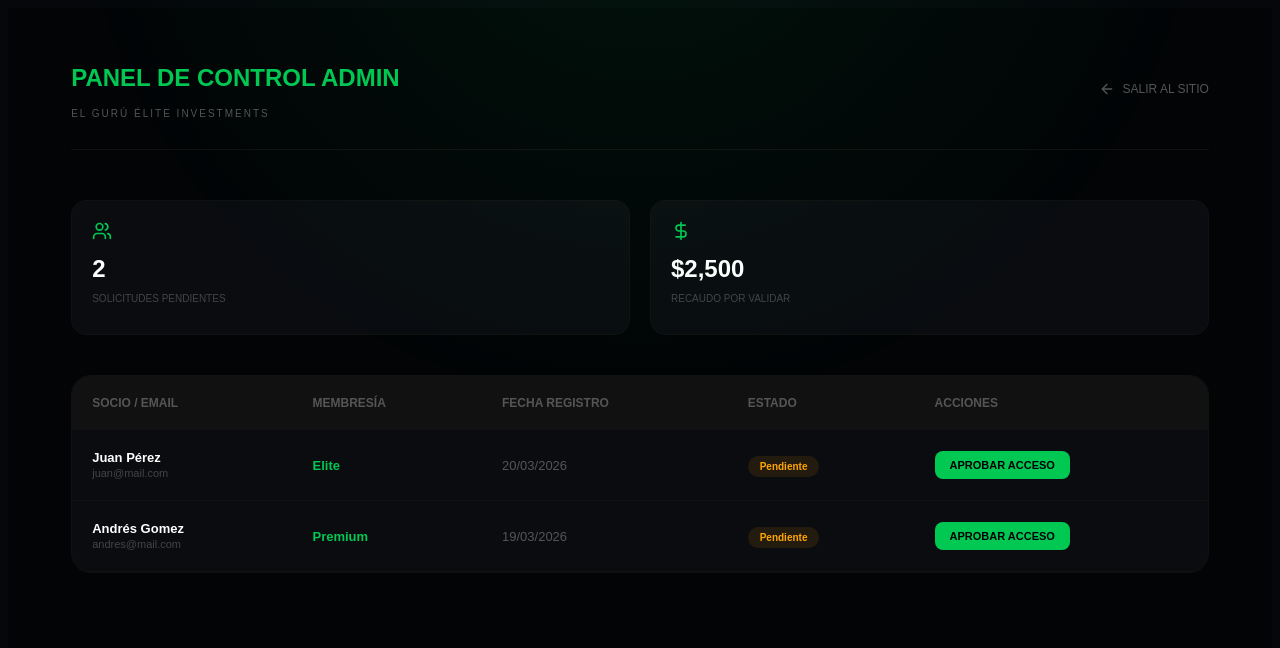
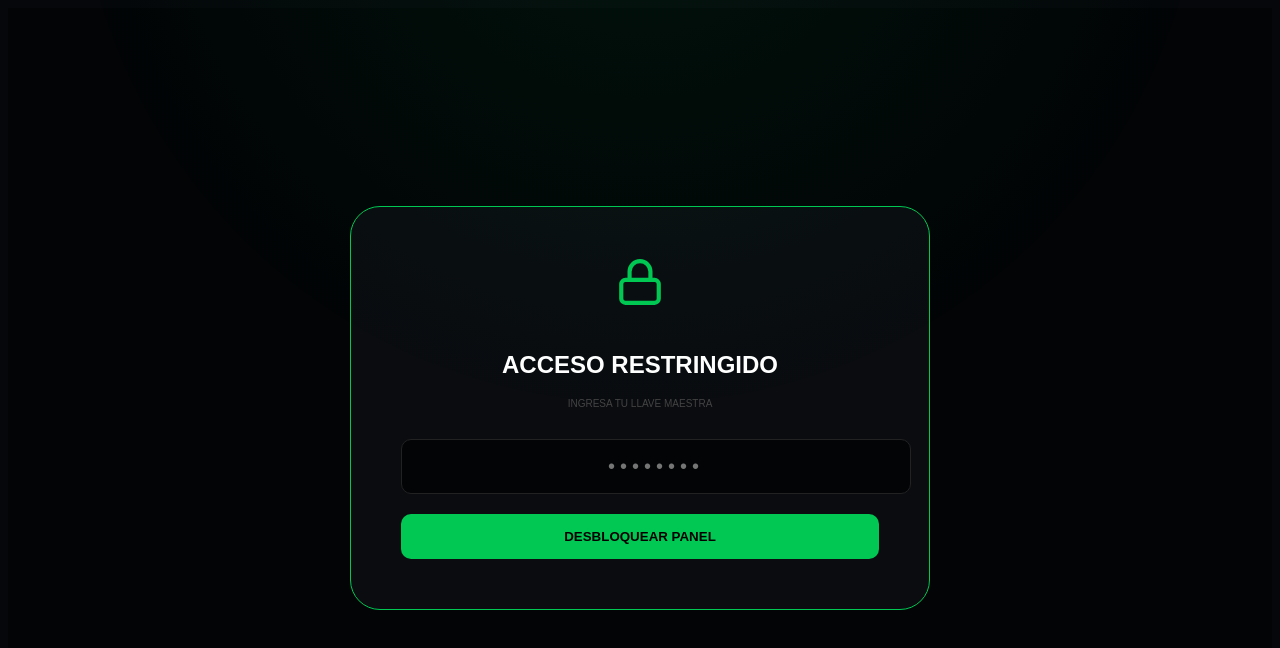
Before and after one commit to DeVx1978/el-guru-elite, a Next.js app: page /admin in a window 1280 px wide. Shown: the top 648 px of the page. Built offline with nearby package versions, Linux system fonts and the light colour scheme.

Commit message:
Implementacion de Control Total y Seguridad Admin

```diff
--- a/src/app/admin/page.tsx
+++ b/src/app/admin/page.tsx
@@ -1,93 +1,119 @@
 "use client";
 import React, { useState } from 'react';
-import { Users, CheckCircle, XCircle, DollarSign, ArrowLeft, ShieldCheck } from 'lucide-react';
+import { Users, ShieldCheck, UserX, Trash2, Eye, DollarSign, ArrowLeft, Lock, Power, PowerOff } from 'lucide-react';
 import Link from 'next/link';
 
-export default function AdminDashboard() {
-  // Simulamos datos que vendrán de la base de datos
-  const [usuarios, setUsuarios] = useState([
-    { id: 1, nombre: "Juan Pérez", email: "juan@mail.com", plan: "Elite", estado: "Pendiente", fecha: "20/03/2026" },
-    { id: 2, nombre: "Andrés Gomez", email: "andres@mail.com", plan: "Premium", estado: "Pendiente", fecha: "19/03/2026" },
+export default function AdminControlTotal() {
+  const [isLocked, setIsLocked] = useState(true);
+  const [pass, setPass] = useState("");
+
+  // DATOS DE SOCIOS (Esto se conectará a tu base de datos después)
+  const [socios, setSocios] = useState([
+    { id: 1, nombre: "Juan Pérez", email: "juan@mail.com", plan: "Elite", precio: 1500, estado: "Pendiente", registro: "20/03/2026" },
+    { id: 2, nombre: "Andrés Gomez", email: "andres@mail.com", plan: "Premium", precio: 1000, estado: "Activo", registro: "19/03/2026" },
   ]);
 
-  const aprobarUsuario = (id: number) => {
-    setUsuarios(usuarios.map(u => u.id === id ? { ...u, estado: "Activo" } : u));
-    alert("Usuario activado con éxito. Se le ha enviado acceso al Proyecto Gurú.");
+  // FUNCIONES DE CONTROL TOTAL
+  const toggleEstado = (id: number) => {
+    setSocios(socios.map(s => s.id === id ? { ...s, estado: s.estado === "Activo" ? "Suspendido" : "Activo" } : s));
   };
+
+  const eliminarSocio = (id: number) => {
+    if(confirm("¿ESTÁS SEGURO? Esta acción borrará al socio y sus datos permanentemente.")) {
+      setSocios(socios.filter(s => s.id !== id));
+    }
+  };
+
+  const verInfo = (socio: any) => {
+    alert(`DATOS COMPLETOS DE: ${socio.nombre}\nEmail: ${socio.email}\nMembresía: ${socio.plan}\nPrecio: $${socio.precio}\nFecha: ${socio.registro}`);
+  };
+
+  // PANTALLA DE SEGURIDAD (SOLO TÚ ENTRAS)
+  if (isLocked) {
+    return (
+      <div style={{ backgroundColor: '#020406', height: '100vh', display: 'flex', justifyContent: 'center', alignItems: 'center', color: 'white' }}>
+        <div style={{ textAlign: 'center', background: '#0a0c10', padding: '50px', borderRadius: '30px', border: '1px solid #00C853' }}>
+          <Lock size={50} color="#00C853" style={{ marginBottom: '20px' }} />
+          <h2 style={{ fontSize: '1.5rem', fontWeight: 900 }}>ACCESO RESTRINGIDO</h2>
+          <p style={{ fontSize: '10px', color: '#444', marginBottom: '30px' }}>INGRESA TU LLAVE MAESTRA</p>
+          <input
+            type="password"
+            placeholder="••••••••"
+            onChange={(e) => setPass(e.target.value)}
+            style={{ padding: '15px', borderRadius: '10px', border: '1px solid #222', backgroundColor: '#020406', color: '#00C853', textAlign: 'center', fontSize: '20px', letterSpacing: '5px', width: '100%' }}
+          />
+          <button
+            onClick={() => pass === "GURU2026" ? setIsLocked(false) : alert("LLAVE INCORRECTA")}
+            style={{ marginTop: '20px', width: '100%', padding: '15px', background: '#00C853', color: 'black', border: 'none', borderRadius: '10px', fontWeight: 900, cursor: 'pointer' }}>
+            DESBLOQUEAR PANEL
+          </button>
+        </div>
+      </div>
+    );
+  }
 
   return (
     <main style={{ backgroundColor: '#020406', minHeight: '100vh', color: 'white', fontFamily: 'Arial, sans-serif', padding: '40px 5%' }}>
 
-      {/* HEADER ADMIN */}
-      <div style={{ display: 'flex', justifyContent: 'space-between', alignItems: 'center', marginBottom: '50px', borderBottom: '1px solid #111', paddingBottom: '20px' }}>
+      {/* HEADER DE CONTROL */}
+      <div style={{ display: 'flex', justifyContent: 'space-between', alignItems: 'center', marginBottom: '40px' }}>
         <div>
-          <h1 style={{ fontSize: '1.5rem', fontWeight: 900, color: '#00C853' }}>PANEL DE CONTROL ADMIN</h1>
-          <p style={{ fontSize: '10px', color: '#555', letterSpacing: '2px' }}>EL GURÚ ÉLITE INVESTMENTS</p>
+          <h1 style={{ fontSize: '1.6rem', fontWeight: 900, color: '#00C853' }}>CONTROL TOTAL DE SOCIOS</h1>
+          <p style={{ fontSize: '10px', color: '#555' }}>ADMINISTRACIÓN ÉLITE / ESTADO: ONLINE</p>
         </div>
-        <Link href="/" style={{ color: '#555', textDecoration: 'none', fontSize: '12px', display: 'flex', alignItems: 'center', gap: '8px' }}>
-          <ArrowLeft size={16} /> SALIR AL SITIO
-        </Link>
+        <button onClick={() => setIsLocked(true)} style={{ background: '#111', color: '#555', border: 'none', padding: '10px 20px', borderRadius: '10px', cursor: 'pointer' }}>CERRAR SESIÓN</button>
       </div>
 
-      {/* MÉTRICAS RÁPIDAS */}
+      {/* MÉTRICAS DE PODER */}
       <div style={{ display: 'grid', gridTemplateColumns: 'repeat(auto-fit, minmax(200px, 1fr))', gap: '20px', marginBottom: '40px' }}>
-        <div style={{ background: '#0a0c10', padding: '20px', borderRadius: '15px', border: '1px solid #111' }}>
-          <Users size={20} color="#00C853" />
-          <h3 style={{ fontSize: '24px', margin: '10px 0' }}>{usuarios.length}</h3>
-          <p style={{ fontSize: '10px', color: '#444' }}>SOLICITUDES PENDIENTES</p>
+        <div style={{ background: '#0a0c10', padding: '25px', borderRadius: '20px', border: '1px solid #111' }}>
+          <Users size={24} color="#00C853" />
+          <h2 style={{ fontSize: '30px', margin: '10px 0' }}>{socios.length}</h2>
+          <p style={{ fontSize: '10px', color: '#444' }}>TOTAL DE REGISTROS</p>
         </div>
-        <div style={{ background: '#0a0c10', padding: '20px', borderRadius: '15px', border: '1px solid #111' }}>
-          <DollarSign size={20} color="#00C853" />
-          <h3 style={{ fontSize: '24px', margin: '10px 0' }}>$2,500</h3>
-          <p style={{ fontSize: '10px', color: '#444' }}>RECAUDO POR VALIDAR</p>
+        <div style={{ background: '#0a0c10', padding: '25px', borderRadius: '20px', border: '1px solid #111' }}>
+          <DollarSign size={24} color="#00C853" />
+          <h2 style={{ fontSize: '30px', margin: '10px 0' }}>${socios.filter(s => s.estado === "Activo").reduce((acc, s) => acc + s.precio, 0)}</h2>
+          <p style={{ fontSize: '10px', color: '#444' }}>ACTIVOS RECAUDADOS</p>
         </div>
       </div>
 
-      {/* TABLA DE GESTIÓN DE SOCIOS */}
-      <section style={{ background: '#0a0c10', borderRadius: '20px', border: '1px solid #111', overflow: 'hidden' }}>
+      {/* TABLA MAESTRA */}
+      <section style={{ background: '#0a0c10', borderRadius: '25px', border: '1px solid #111', overflow: 'hidden' }}>
         <table style={{ width: '100%', borderCollapse: 'collapse', textAlign: 'left' }}>
           <thead>
-            <tr style={{ backgroundColor: '#111', color: '#555', fontSize: '12px' }}>
-              <th style={{ padding: '20px' }}>SOCIO / EMAIL</th>
-              <th style={{ padding: '20px' }}>MEMBRESÍA</th>
-              <th style={{ padding: '20px' }}>FECHA REGISTRO</th>
-              <th style={{ padding: '20px' }}>ESTADO</th>
-              <th style={{ padding: '20px' }}>ACCIONES</th>
+            <tr style={{ background: '#111', color: '#555', fontSize: '11px', textTransform: 'uppercase' }}>
+              <th style={{ padding: '20px' }}>Socio / Identificación</th>
+              <th style={{ padding: '20px' }}>Membresía</th>
+              <th style={{ padding: '20px' }}>Estado</th>
+              <th style={{ padding: '20px' }}>Gestión de Poder</th>
             </tr>
           </thead>
           <tbody>
-            {usuarios.map(u => (
-              <tr key={u.id} style={{ borderBottom: '1px solid #111', fontSize: '13px' }}>
+            {socios.map(u => (
+              <tr key={u.id} style={{ borderBottom: '1px solid #111' }}>
                 <td style={{ padding: '20px' }}>
-                  <b>{u.nombre}</b><br />
-                  <span style={{ color: '#444', fontSize: '11px' }}>{u.email}</span>
+                  <b style={{ fontSize: '14px' }}>{u.nombre}</b><br />
+                  <span style={{ fontSize: '11px', color: '#444' }}>{u.email}</span>
                 </td>
                 <td style={{ padding: '20px' }}>
-                  <span style={{ color: '#00C853', fontWeight: 'bold' }}>{u.plan}</span>
+                  <span style={{ color: '#00C853', fontWeight: 900 }}>{u.plan}</span>
                 </td>
-                <td style={{ padding: '20px', color: '#555' }}>{u.fecha}</td>
                 <td style={{ padding: '20px' }}>
                   <span style={{
-                    padding: '5px 12px',
-                    borderRadius: '20px',
-                    fontSize: '10px',
-                    fontWeight: 'bold',
-                    backgroundColor: u.estado === 'Pendiente' ? 'rgba(255,165,0,0.1)' : 'rgba(0,200,83,0.1)',
-                    color: u.estado === 'Pendiente' ? 'orange' : '#00C853'
+                    padding: '5px 12px', borderRadius: '20px', fontSize: '10px', fontWeight: 900,
+                    background: u.estado === 'Activo' ? 'rgba(0,200,83,0.1)' : 'rgba(255,0,0,0.1)',
+                    color: u.estado === 'Activo' ? '#00C853' : '#ff4444'
                   }}>
                     {u.estado}
                   </span>
                 </td>
-                <td style={{ padding: '20px' }}>
-                  {u.estado === 'Pendiente' ? (
-                    <button
-                      onClick={() => aprobarUsuario(u.id)}
-                      style={{ background: '#00C853', border: 'none', color: 'black', padding: '8px 15px', borderRadius: '8px', fontWeight: 'bold', cursor: 'pointer', fontSize: '11px' }}>
-                      APROBAR ACCESO
-                    </button>
-                  ) : (
-                    <ShieldCheck size={20} color="#00C853" />
-                  )}
+                <td style={{ padding: '20px', display: 'flex', gap: '10px' }}>
+                  <button onClick={() => verInfo(u)} title="Ver Datos" style={{ background: '#111', border: 'none', padding: '10px', borderRadius: '8px', cursor: 'pointer', color: '#fff' }}><Eye size={16}/></button>
+                  <button onClick={() => toggleEstado(u.id)} title={u.estado === 'Activo' ? "Desactivar" : "Activar"} style={{ background: u.estado === 'Activo' ? 'rgba(255,165,0,0.1)' : 'rgba(0,200,83,0.1)', border: 'none', padding: '10px', borderRadius: '8px', cursor: 'pointer', color: u.estado === 'Activo' ? 'orange' : '#00C853' }}>
+                    {u.estado === 'Activo' ? <PowerOff size={16}/> : <Power size={16}/>}
+                  </button>
+                  <button onClick={() => eliminarSocio(u.id)} title="Eliminar Permanente" style={{ background: 'rgba(255,0,0,0.1)', border: 'none', padding: '10px', borderRadius: '8px', cursor: 'pointer', color: '#ff4444' }}><Trash2 size={16}/></button>
                 </td>
               </tr>
             ))}
```
